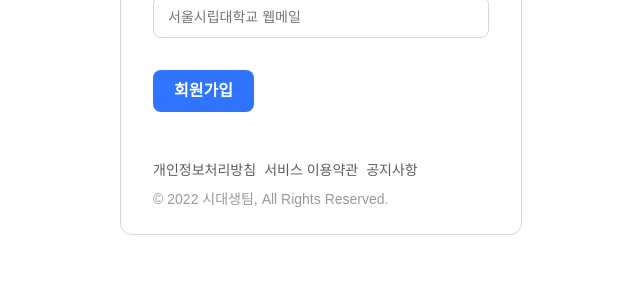
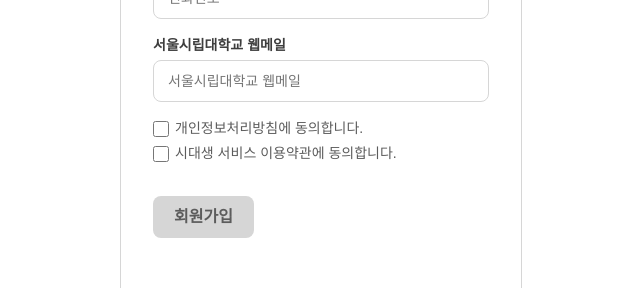
Before and after one commit to uoslife-oss/uoslife-sso-web, a React (Vite) app: page /register in a window 1280 px wide. Shown: the part 645-933 px from the top of the page, without its empty margins (319-959 px from the left). Before the commit the page ends 880 px from the top, so only its background shows below. Built offline with nearby package versions, Linux system fonts and the light colour scheme; a web font is replaced by a local one; what @toss/storage would draw is missing.

Commit message:
refactor: 회원가입 핸들러 개선

```diff
--- a/src/api/index.ts
+++ b/src/api/index.ts
@@ -6,6 +6,6 @@
 
 export type ErrorResponse = {
   error: string;
-  message?: string;
+  message: string;
   statusCode: number;
 };
--- a/src/components/buttons/ActionButton.tsx
+++ b/src/components/buttons/ActionButton.tsx
@@ -13,12 +13,14 @@
   color,
   design,
   fill,
+  disabled,
   children,
   ...restProps
 }) => {
   return (
     <Container
       $fill={fill}
+      $disabled={disabled}
       size={size ?? 'md'}
       color={color ?? 'primary'}
       design={design ?? 'solid'}
@@ -29,7 +31,9 @@
   );
 };
 
-const Container = styled.button<ButtonProps & { $fill?: boolean }>`
+const Container = styled.button<
+  ButtonProps & { $fill?: boolean; $disabled?: boolean }
+>`
   border: 1px solid transparent;
   background: transparent;
 
@@ -51,6 +55,12 @@
       flex-grow: 1;
       width: 100%;
     `}
+
+  ${({ $disabled }) =>
+    $disabled &&
+    css`
+      cursor: not-allowed;
+    `}
 `;
 
 export default ActionButton;
--- a/src/components/buttons/index.ts
+++ b/src/components/buttons/index.ts
@@ -5,6 +5,7 @@
   color?: 'primary' | 'secondary';
   design?: 'solid' | 'outline' | 'text';
   fill?: boolean;
+  disabled?: boolean;
 };
 
 export const getCalculatedSize = (
--- /dev/null
+++ b/src/components/forms/CheckInput.tsx
@@ -0,0 +1,47 @@
+import * as React from 'react';
+import { ComponentPropsWithRef, forwardRef } from 'react';
+import styled, { css } from 'styled-components';
+
+import Row from '@/components/utils/Row';
+
+type Props = ComponentPropsWithRef<'input'> & {
+  label: string;
+  error?: string | null;
+};
+
+const CheckInput: React.FC<Props> = forwardRef(
+  ({ label, error, ...restProps }, ref) => {
+    return (
+      <Container gap={6} align="center">
+        <Input type="checkbox" {...restProps} ref={ref} />
+        <Label $hasError={!!error}>{label}</Label>
+      </Container>
+    );
+  },
+);
+
+const Container = styled(Row)``;
+
+const Input = styled.input`
+  height: 16px;
+  width: 16px;
+  border: 1px solid ${({ theme }) => theme.colors.Secondary6};
+  border-radius: 4px;
+  cursor: pointer;
+
+  &:checked {
+    background-color: ${({ theme }) => theme.colors.Secondary4};
+  }
+`;
+
+const Label = styled.label<{ $hasError: boolean }>`
+  ${({ theme }) => theme.typographies.Body3}
+
+  ${({ $hasError }) =>
+    $hasError &&
+    css`
+      color: ${({ theme }) => theme.colors.Danger4};
+    `}
+`;
+
+export default CheckInput;
--- a/src/components/layouts/AuthLayout.tsx
+++ b/src/components/layouts/AuthLayout.tsx
@@ -19,7 +19,7 @@
         <meta property="og:description" content={description} />
       </Helmet>
 
-      <Container align="center" justify="center">
+      <Container align="center">
         <Card>
           <header>
             <Col gap={32}>
@@ -74,6 +74,8 @@
 };
 
 const Container = styled(Col)`
+  padding-top: 64px;
+  padding-bottom: 64px;
   min-height: 100vh;
   background: ${({ theme }) => theme.colors.White};
 `;
--- a/src/pages/auth/RegisterPage.tsx
+++ b/src/pages/auth/RegisterPage.tsx
@@ -2,65 +2,52 @@
 import * as React from 'react';
 import { SubmitHandler, useForm, Controller } from 'react-hook-form';
 import toast from 'react-hot-toast';
+import { useNavigate } from 'react-router-dom';
 
 import { AuthAPI, ErrorResponse } from '@/api';
 import ActionButton from '@/components/buttons/ActionButton';
+import CheckInput from '@/components/forms/CheckInput';
 import TextInput from '@/components/forms/TextInput';
 import Col from '@/components/utils/Col';
+import { getErrorInfo } from '@/utils/errorConfigs';
 
-interface IRegisterForm {
+type RegisterForm = {
   username: string;
   password: string;
   passwordCheck: string;
   name: string;
   email: string;
   phoneNumber: string;
-}
+  checkPrivacy: string;
+  checkTos: string;
+};
 
 const RegisterPage: React.FC = () => {
-  const { handleSubmit, control, setError } = useForm<IRegisterForm>();
+  const { handleSubmit, control, setError, formState } =
+    useForm<RegisterForm>();
+  const navigate = useNavigate();
 
-  const onSubmit: SubmitHandler<IRegisterForm> = async (form) => {
-    const { passwordCheck, ...requestForm } = form;
+  const onSubmit: SubmitHandler<RegisterForm> = async (form) => {
+    // eslint-disable-next-line @typescript-eslint/no-unused-vars
+    const { passwordCheck, checkPrivacy, checkTos, ...requestForm } = form;
 
     if (requestForm.password !== passwordCheck) {
-      return setError('passwordCheck', {
-        message: '비밀번호가 일치하지 않습니다.',
-      });
+      const { field, message } =
+        getErrorInfo<RegisterForm>('PASSWORD_NOT_MATCH');
+      return setError(field, { message });
     }
 
     const { status, data } = await AuthAPI.Register(requestForm);
+    if (status === 201) return navigate('/login');
 
-    if (status !== 201) {
     const error = data as unknown as ErrorResponse;
+    const { field, message } = getErrorInfo<RegisterForm>(error.message);
 
-      if (error.message === 'EMAIL_IN_USE') {
-        setError('email', { message: '이미 사용중인 이메일입니다.' });
-      }
-      if (error.message === 'NOT_A_UOS_MAIL') {
-        setError('email', {
-          message: '서울시립대학교 웹메일을 이용해주세요.',
-        });
-      }
-      if (error.message === 'USERNAME_IN_USE') {
-        setError('username', {
-          message: '이미 사용중인 아이디입니다.',
-        });
-      }
-      if (error.message === 'PHONE_NUMBER_IN_USE') {
-        setError('phoneNumber', {
-          message: '이미 사용중인 전화번호입니다.',
-        });
-      }
-
-      return toast.error('입력 내용을 확인해주세요.');
-    }
-
-    alert(data.id);
+    toast.error('입력 내용을 확인해주세요.');
+    return setError(field, { message });
   };
 
   return (
-    <Col gap={16}>
     <form onSubmit={handleSubmit(onSubmit)}>
       <Col gap={32}>
         <Col gap={16}>
@@ -161,16 +148,45 @@
               />
             )}
           />
+          <Col gap={4}>
+            <Controller
+              name="checkPrivacy"
+              control={control}
+              rules={{ required: true }}
+              defaultValue=""
+              render={({ field, formState: { errors } }) => (
+                <CheckInput
+                  {...field}
+                  label="개인정보처리방침에 동의합니다."
+                  error={get(errors, 'checkPrivacy.message')}
+                />
+              )}
+            />
+            <Controller
+              name="checkTos"
+              control={control}
+              rules={{ required: true }}
+              defaultValue=""
+              render={({ field, formState: { errors } }) => (
+                <CheckInput
+                  {...field}
+                  label="시대생 서비스 이용약관에 동의합니다."
+                  error={get(errors, 'checkTos.message')}
+                />
+              )}
+            />
+          </Col>
         </Col>
 
-          <Col gap={8}>
-            <ActionButton color="primary" design="solid">
+        <ActionButton
+          color={formState.isValid ? 'primary' : 'secondary'}
+          disabled={!formState.isValid}
+          design="solid"
+        >
           회원가입
         </ActionButton>
       </Col>
-        </Col>
     </form>
-    </Col>
   );
 };
 
--- /dev/null
+++ b/src/utils/errorConfigs.ts
@@ -0,0 +1,30 @@
+type ErrorConfig = { field: string; message: string };
+type ErrorResult<T> = { field: keyof T; message: string };
+
+const errorConfigs: Record<string, ErrorConfig> = {
+  PASSWORD_NOT_MATCH: {
+    field: 'passwordCheck',
+    message: '비밀번호가 일치하지 않습니다.',
+  },
+  EMAIL_IN_USE: {
+    field: 'email',
+    message: '이미 사용중인 이메일입니다.',
+  },
+  NOT_A_UOS_MAIL: {
+    field: 'email',
+    message: '서울시립대학교 웹메일을 이용해주세요.',
+  },
+  USERNAME_IN_USE: {
+    field: 'username',
+    message: '이미 사용중인 아이디입니다.',
+  },
+  PHONE_NUMBER_IN_USE: {
+    field: 'phoneNumber',
+    message: '이미 사용중인 전화번호입니다.',
+  },
+};
+
+export const getErrorInfo = <T>(message: string): ErrorResult<T> => {
+  const error = errorConfigs[message as string];
+  return { field: error.field as keyof T, message: error.message };
+};
```
Lines whose indentation alone changed are shown as unchanged.
